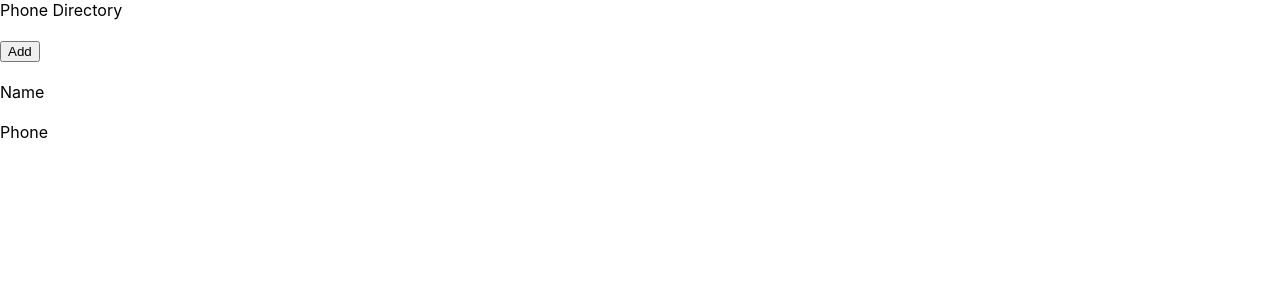
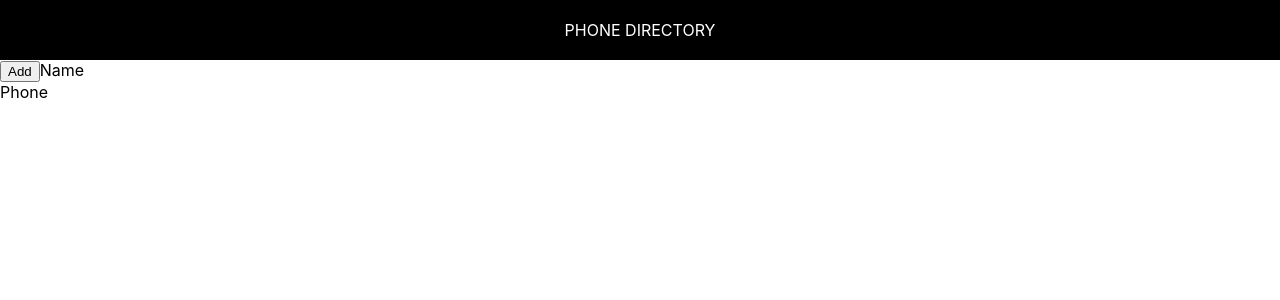
Before and after one commit to jitheshnanat/phone-directory, a React (Create React App) app: page / in a window 1280 px wide. Shown: the top 300 px of the page. Built offline with nearby package versions, Linux system fonts and the light colour scheme.

Commit message:
Styled ‘Header’ (Inline Styling)

```diff
--- a/src/App.js
+++ b/src/App.js
@@ -1,28 +1,20 @@
-import React from 'react';
-import { Fragment } from 'react';
+import React, {Component} from 'react';
+import Header from "./Header";
 
-class App extends React.Component
+class App extends Component
 {
   render()
   {
+  return (
+  <div>
+   <Header/>
+   <div>
+    <button>Add</button>
 
-
-  return (
-    <Fragment>
-    <div>
-       Phone Directory
-
-    </div>
-    <br/>
-    <button>Add</button>
-    <br/>
-    <div>
-    <br/>
        <span>Name</span><br/>
-       <br/>
        <span>Phone</span>
     </div>
- </Fragment>
+ </div>
   );
   }
 
--- /dev/null
+++ b/src/Header.js
@@ -0,0 +1,11 @@
+import React from 'react';
+import './Header.css';
+const Header=function(){
+    return(
+        <div style={{textAlign: 'center', padding: 20, background: '#000', color: '#fff', textTransform: 'uppercase'}}>
+   Phone Directory
+</div>
+    )
+}
+
+export default Header;
```
Also changed, not shown: src/Header.css (added).
